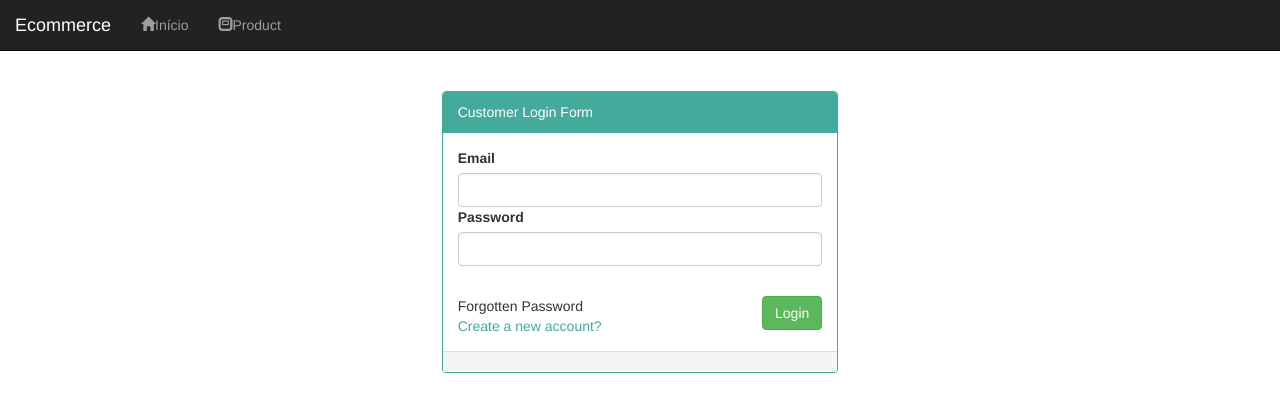
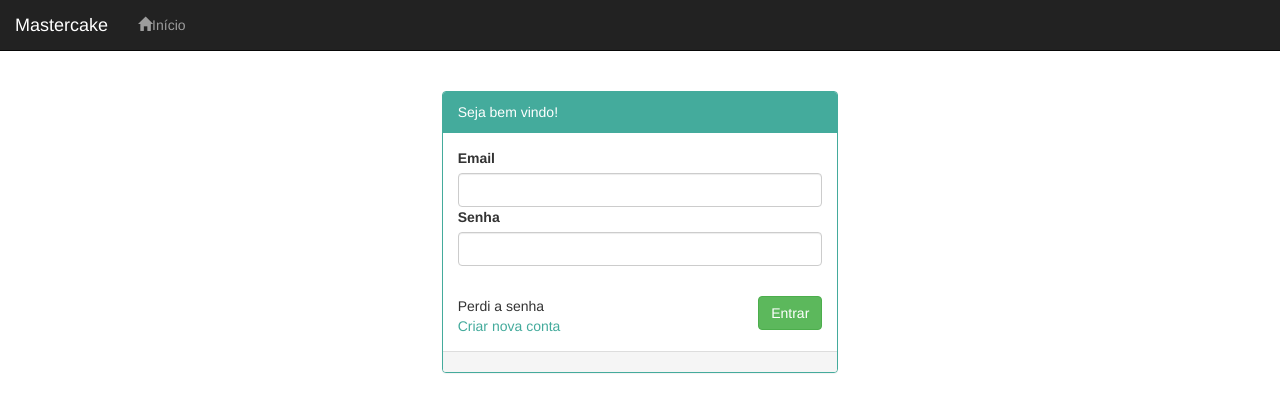
Before and after one commit to samuelmagalhaez/mastercake, a PHP site: page /ecommerce-app-h/login_form.php in a window 1280 px wide. Shown: the top 412 px of the page. Run offline with PHP 8.4, Linux system fonts and the light colour scheme; data comes from the database, SQL or seed files in the repository; data that the repository does not hold is empty.

Commit message:
errorfixes5

```diff
--- a/login_form.php
+++ b/login_form.php
@@ -33,11 +33,11 @@ if (isset($_POST["login_user_with_product"])) {
 	<div class="navbar navbar-inverse navbar-fixed-top">
 		<div class="container-fluid">
 			<div class="navbar-header">
-				<a href="#" class="navbar-brand">Ecommerce</a>
+				<a href="#" class="navbar-brand">Mastercake</a>
 			</div>
 			<ul class="nav navbar-nav">
 				<li><a href="index.php"><span class="glyphicon glyphicon-home"></span>Início</a></li>
-				<li><a href="index.php"><span class="glyphicon glyphicon-modal-window"></span>Product</a></li>
+
 			</ul>
 		</div>
 	</div>
@@ -56,18 +56,18 @@ if (isset($_POST["login_user_with_product"])) {
 			<div class="col-md-4"></div>
 			<div class="col-md-4">
 				<div class="panel panel-primary">
-					<div class="panel-heading">Customer Login Form</div>
+					<div class="panel-heading">Seja bem vindo!</div>
 					<div class="panel-body">
 						<!--User Login Form-->
 						<form onsubmit="return false" id="login">
 							<label for="email">Email</label>
 							<input type="email" class="form-control" name="email" id="email" required/>
-							<label for="email">Password</label>
+							<label for="email">Senha</label>
 							<input type="password" class="form-control" name="password" id="password" required/>
 							<p><br/></p>
-							<a href="#" style="color:#333; list-style:none;">Forgotten Password</a><input type="submit" class="btn btn-success" style="float:right;" Value="Login">
+							<a href="#" style="color:#333; list-style:none;">Perdi a senha</a><input type="submit" class="btn btn-success" style="float:right;" Value="Entrar">
 							<!--If user dont have an account then he/she will click on create account button-->
-							<div><a href="customer_registration.php?register=1">Create a new account?</a></div>
+							<div><a href="customer_registration.php?register=1">Criar nova conta</a></div>
 						</form>
 				</div>
 				<div class="panel-footer"><div id="e_msg"></div></div>
--- a/payment_success.php
+++ b/payment_success.php
@@ -53,7 +53,7 @@ if (isset($_GET["st"])) {
 						<div class="navbar navbar-inverse navbar-fixed-top">
 							<div class="container-fluid">
 								<div class="navbar-header">
-									<a href="#" class="navbar-brand">Ecommerce</a>
+									<a href="#" class="navbar-brand">Mastercake</a>
 								</div>
 								<ul class="nav navbar-nav">
 									<li><a href="index.php"><span class="glyphicon glyphicon-home"></span>Home</a></li>
```
Also changed, not shown: register.php (+4 -4 lines).
